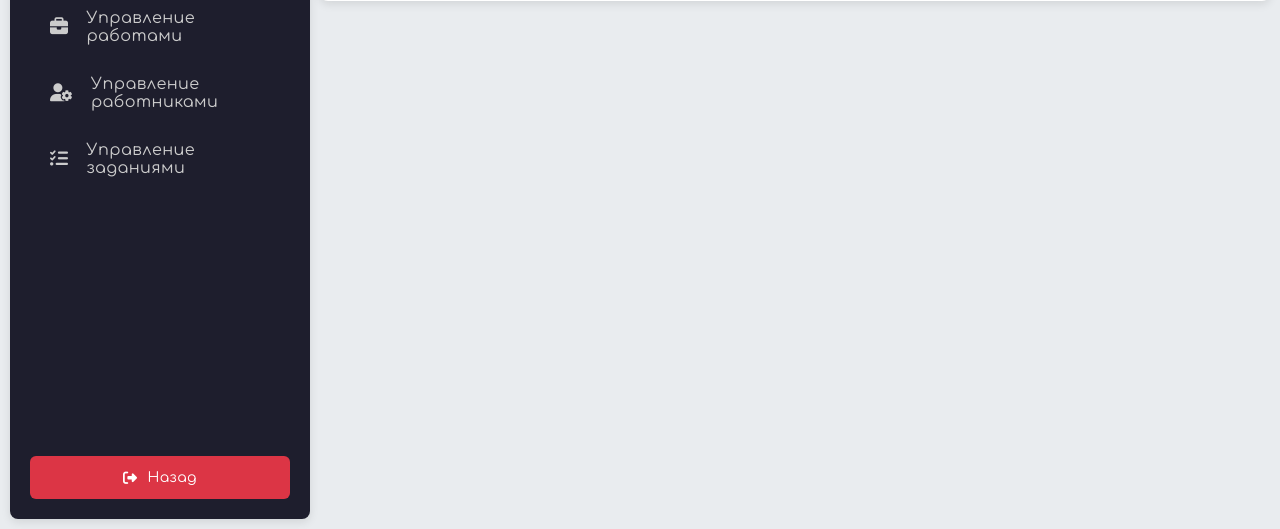
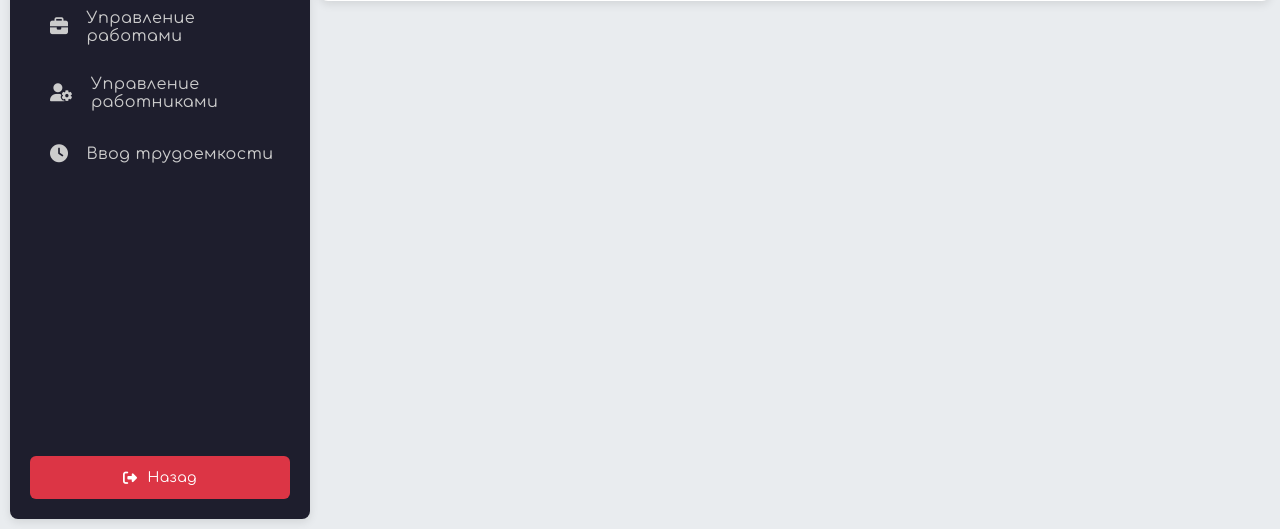
Before and after one commit to gulieveg/work-time-management, a Python web app: template app/templates/control/index.html in a window 1280 px wide. Shown: the part 271-800 px from the top of the page. Run offline with Jinja, Linux system fonts and the light colour scheme; the template is opened without the code that fills it, so the values that code supplies are empty.

Commit message:
:tada: Next commit

```diff
--- a/app/templates/control/base.html
+++ b/app/templates/control/base.html
@@ -24,7 +24,7 @@
                 ["control.orders.orders_table", "fas fa-cogs", "Управление заказами", true],
                 ["control.works.works_table", "fas fa-briefcase", "Управление работами", true],
                 ["control.employees.employees_table", "fas fa-user-cog", "Управление работниками", true],
-                ["control.tasks.add_task", "fas fa-tasks", "Управление заданиями", true],
+                ["control.works.add_spent_hours", "fas fa-clock", "Ввод трудоемкости", true],
                 ["control.users.users_table", "fas fa-user-shield", "Управление пользователями", current_user.is_admin],
                 ["control.logs.logs_table", "fas fa-history", "Журнал действий", current_user.is_admin],
             ] %}
```
Also changed, not shown: app/templates/control/works/add_spent_hours.html (added).
